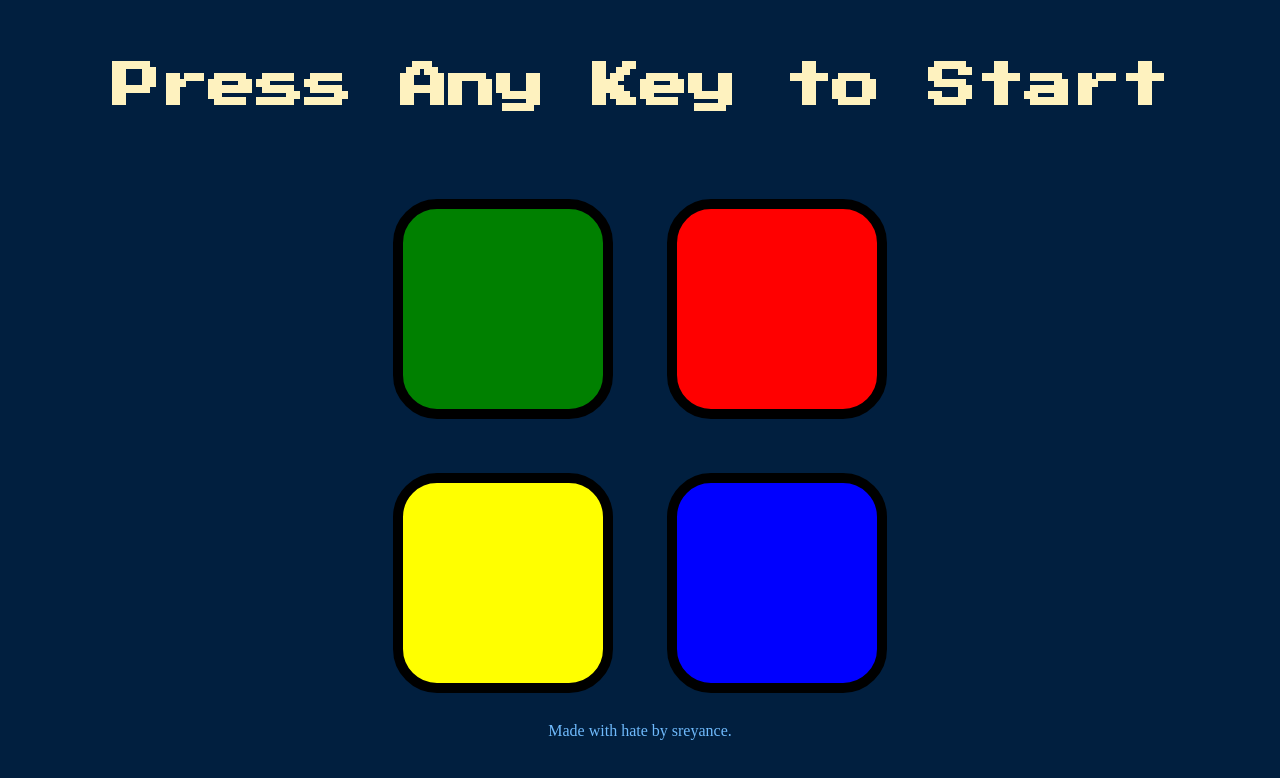
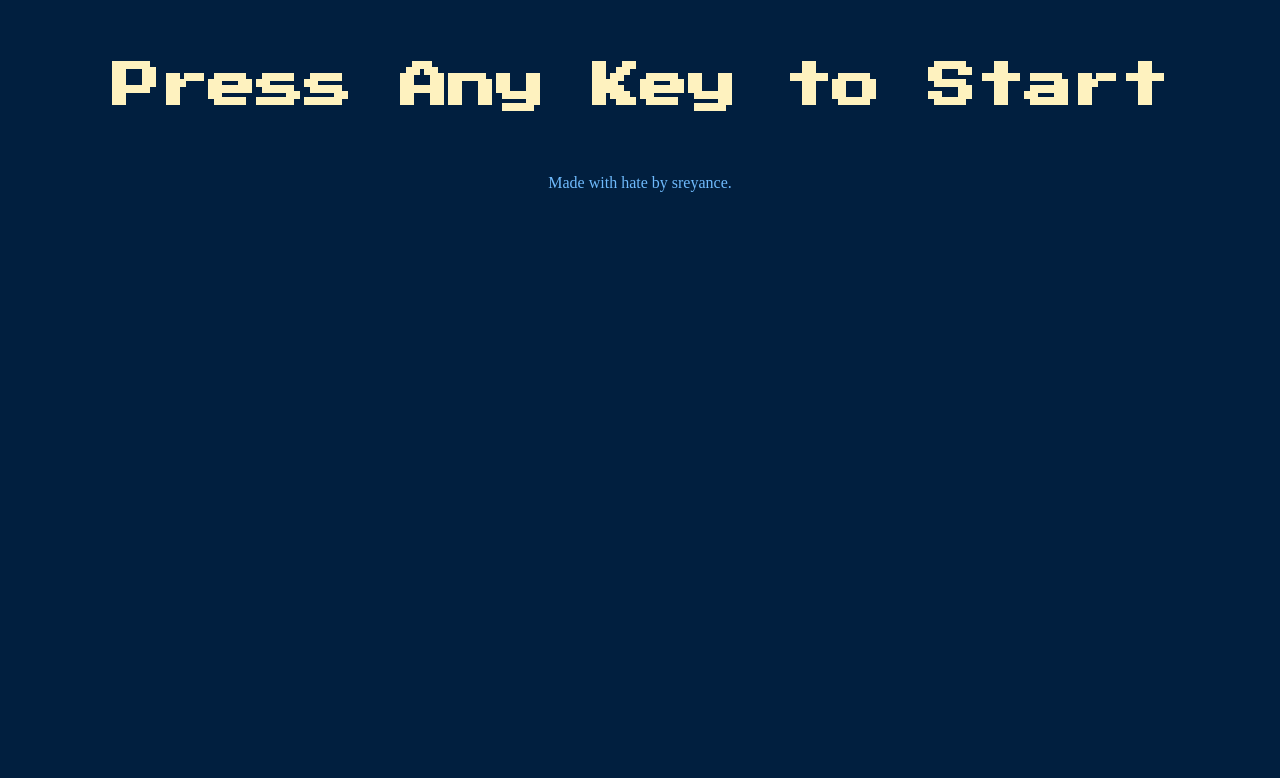
Before and after one commit to shreyanshsuhane/SimonGame, a plain HTML site: page index.html in a window 1280 px wide. Drawn offline with nearby package versions, Linux system fonts and the light colour scheme.

Commit message:
Add files via upload

```diff
--- a/index.html
+++ b/index.html
@@ -10,7 +10,7 @@
 
 <body>
   <h1 id="level-title">Press Any Key to Start</h1>
-  <div class="container">
+  <div class="container hidden">
     <div lass="row">
 
       <div type="button" id="green" class="btn green">
@@ -37,7 +37,6 @@
   <footer style="color: rgb(111, 186, 252);">
     Made with hate by sreyance.
   </footer>
-
 </body>
 <script src="https://ajax.googleapis.com/ajax/libs/jquery/3.7.0/jquery.min.js"></script>
 <script src="./game.js"></script>
```
